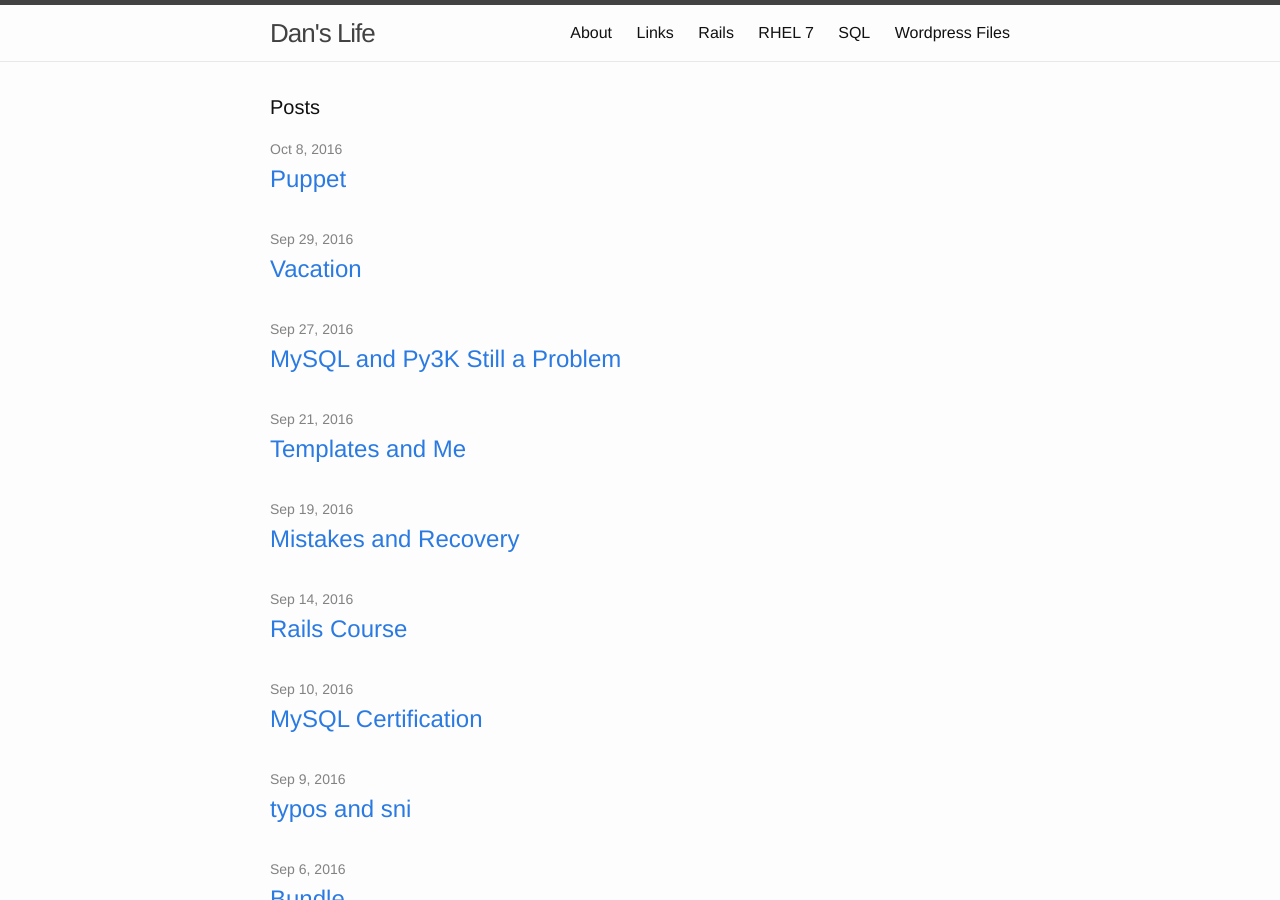
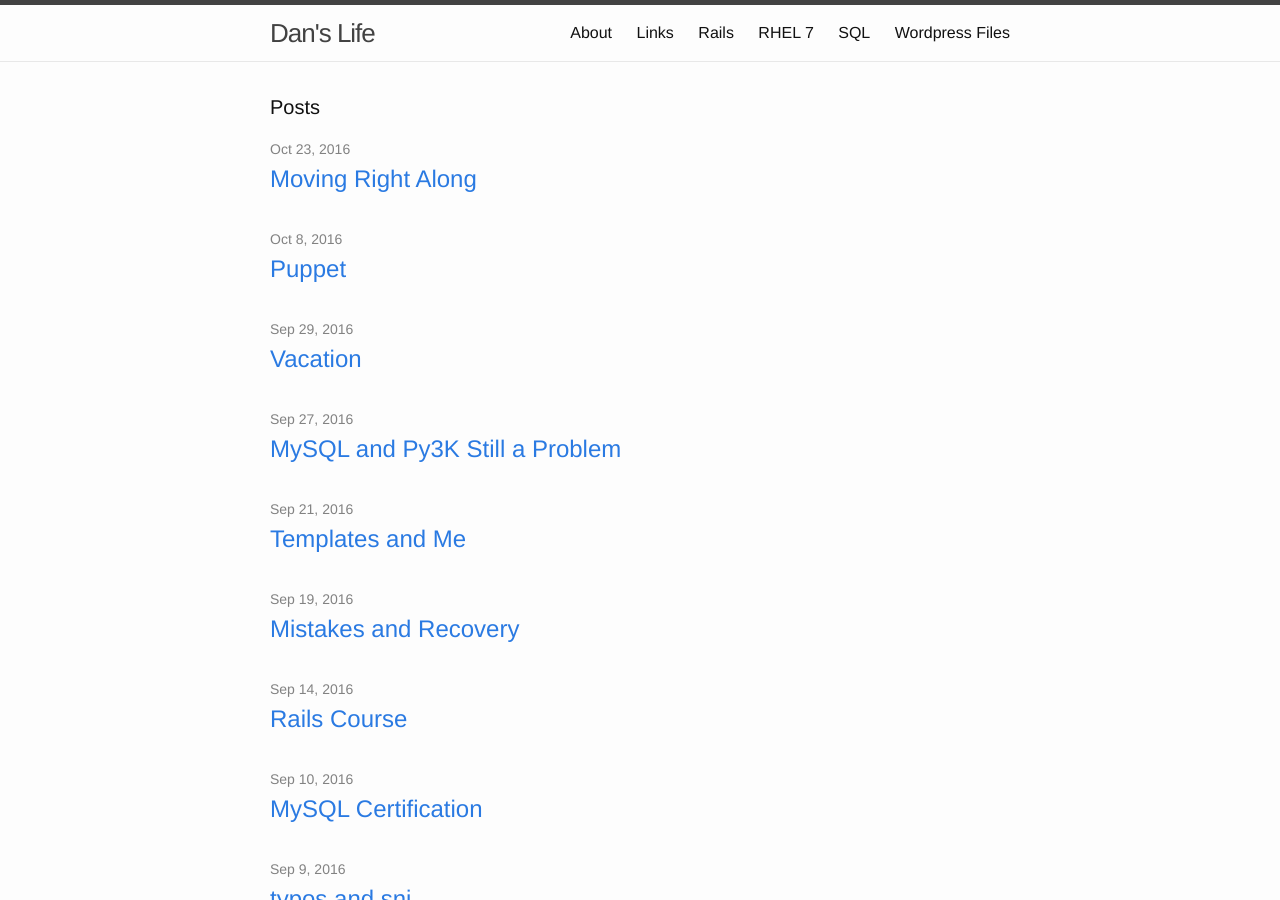
Before and after one commit to djuber/myblog, a Jekyll site: the page built from index.html, in a window 1280 px wide and 900 px high. Built offline with Jekyll 4.4.1, drawn with Linux system fonts in a browser that asks for light colours; a file with an impossible date is left out.

Commit message:
date typo

```diff
--- a/_posts/2016-10-23-Moving-Right-Along.markdown
+++ b/_posts/2016-10-23-Moving-Right-Along.markdown
@@ -2,7 +2,7 @@
 layout: post
 title: Moving Right Along
 categories:
-date: 2016-10-2312:30 -0500
+date: 2016-10-23 12:30 -0500
 ---
 
 # Leaving WiredTree
```
